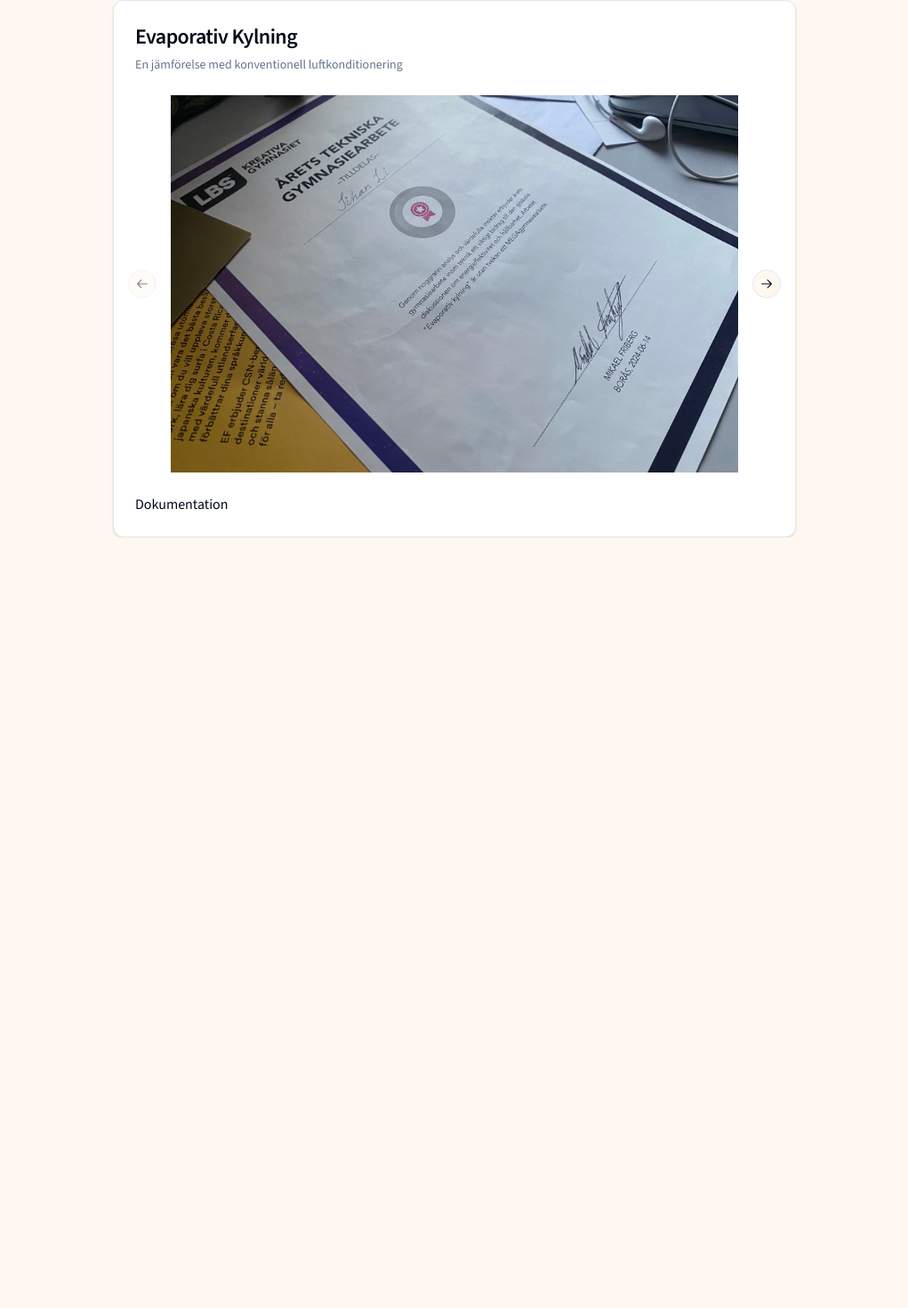
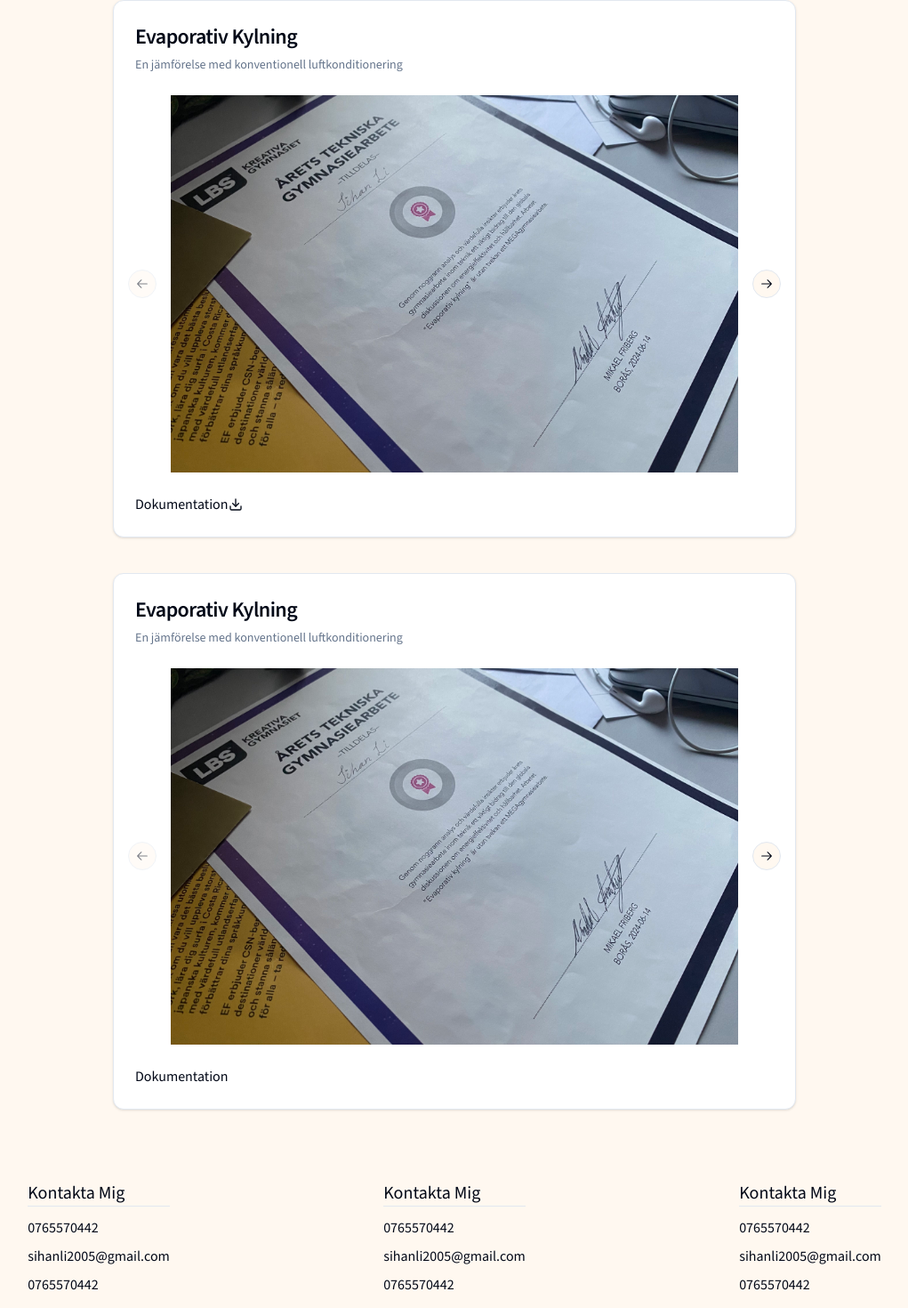
Before and after one commit to 5ih4n/sihan-portfolio, a Next.js app: page / in a window 1280 px wide. Shown: the part 895-2365 px from the top of the page at 89% size, without its empty margins (129-1150 px from the left). Before the commit the page ends 1579 px from the top, so only its background shows below. Built offline with nearby package versions, Linux system fonts and the light colour scheme.

Commit message:
small fixes, landing page arrow and footer template

```diff
--- /dev/null
+++ b/app/components/Footer.tsx
@@ -0,0 +1,42 @@
+import Link from "next/link"
+import { ModeToggle } from "./ModeToggle"
+import { Oswald} from 'next/font/google'
+import { Separator } from "@/components/ui/separator"
+
+const oswald = Oswald({ subsets: ["latin"], variable: '--font-oswald' });
+
+export const Footer = () => {
+  return (
+    <footer className="flex flex-wrap flex-row max-w-screen-2xl mx-auto p-10 justify-around h-4/5">
+        <div className="">
+            <h3 className="text-xl">Kontakta Mig</h3>
+            <Separator />
+            <ul className="mt-3">
+                <li className="my-2"><a href="/#">0765570442</a></li>
+                <li className="my-2"><a href="/#">sihanli2005@gmail.com</a></li>
+                <li className="my-2"><a href="/#">0765570442</a></li>
+            </ul>
+        </div>
+
+        <div className="">
+            <h3 className="text-xl">Kontakta Mig</h3>
+            <Separator />
+            <ul className="mt-3">
+                <li className="my-2"><a href="/#">0765570442</a></li>
+                <li className="my-2"><a href="/#">sihanli2005@gmail.com</a></li>
+                <li className="my-2"><a href="/#">0765570442</a></li>
+            </ul>
+        </div>
+
+        <div className="">
+            <h3 className="text-xl">Kontakta Mig</h3>
+            <Separator />
+            <ul className="mt-3">
+                <li className="my-2"><a href="/#">0765570442</a></li>
+                <li className="my-2"><a href="/#">sihanli2005@gmail.com</a></li>
+                <li className="my-2"><a href="/#">0765570442</a></li>
+            </ul>
+        </div>
+    </footer>
+  )
+}
--- a/app/layout.tsx
+++ b/app/layout.tsx
@@ -3,6 +3,7 @@
 import "./globals.css";
 import { Navbar } from "./components/Navbar";
 import { ThemeProvider } from "./components/ThemeProvider";
+import { Footer } from "./components/Footer";
 
 const oswald = Oswald({ subsets: ["latin"], variable: '--font-oswald' });
 const source_Sans_3 = Source_Sans_3({ subsets: ["latin"] });
@@ -28,6 +29,7 @@
         >
           <Navbar/>
             {children}
+          <Footer />
         </ThemeProvider>
       </body>
     </html>
--- a/app/page.tsx
+++ b/app/page.tsx
@@ -6,25 +6,73 @@
 import { Carousel, CarouselContent, CarouselItem, CarouselNext, CarouselPrevious } from "@/components/ui/carousel";
 import { Fan } from "./components/FanSvg";
 import { Reveal } from "./components/Reveal";
+import { ChevronDown, Download } from "lucide-react";
 
 export default function Home() {
   return (
     <section className="max-w-screen-xl mx-auto">
       <div className="noNavHeight animate-smoothSlide relative px-52 flex justify-center">
         <div className="block w-full my-auto"><LandingLines2/></div>
-        <div className="absolute top-1/2 left-1/2 transform -translate-x-1/2 -translate-y-1/2">
+        <div className="absolute top-1/2 left-1/2 transform -translate-x-1/2 -translate-y-1/2 w-full">
           <h1 className="text-center text-3xl m-2">Jag är Sihan Li</h1>
           <div className="h-20"><Profession/></div>
           <div className="mx-auto w-fit m-2">
-            <a href="/#" className="m-2 contactLink">Kontakta Mig</a>
-            <a href="/#" className="m-2 contactLink">Se Mitt Arbete</a>
+            <a href="/#" className="m-2 contactLink w-40">Kontakta Mig</a>
+            <a href="/#" className="m-2 contactLink w-40">Se Mitt Arbete</a>
           </div>
         </div>
+        <div className="animate-bounce mx-auto w-max absolute bottom-3">
+          <ChevronDown size={40} />
+        </div>
       </div>
-      <div className="h-screen">
-        <Reveal><h2 className="mx-auto w-fit text-3xl my-10">Senaste Projekt</h2></Reveal>
+      <div className="">
+        <Reveal><h2 className="mx-auto w-fit text-3xl my-5">Senaste Projekt</h2></Reveal>
         <Reveal>
-          <Card className="max-w-screen-md mx-auto overflow-hidden h-max">
+          <Card className="max-w-screen-md mx-auto overflow-hidden h-max my-10">
+            <CardHeader>
+              <Reveal><CardTitle className="text-2xl">Evaporativ Kylning</CardTitle></Reveal>
+              <Reveal><CardDescription>En jämförelse med konventionell luftkonditionering</CardDescription></Reveal>
+            </CardHeader>
+            <CardContent>
+              <Carousel className="mx-10">
+                <CarouselContent>
+                    <CarouselItem>
+                    <Image
+                        src="/evaporative2.jpg"
+                        alt="Bild på dokumentet"
+                        fill={true}
+                        priority
+                        className="mx-auto"
+                      />
+                    </CarouselItem>
+                    <CarouselItem>
+                      <Image
+                        src="/gymnasiearbeteTitel.png"
+                        alt="Bild på dokumentet"
+                        height={300}
+                        width={300}
+                        className="mx-auto"
+                      />
+                    </CarouselItem>
+                    <CarouselItem >
+                      <p className="p-2">Mitt gymnasiearbete omfattade en teknisk undersökning om Lorem ipsum dolor sit amet consectetur adipisicing elit.
+                        Saepe fugiat quas quam aspernatur voluptate veniam culpa, quis
+                        tempora quisquam iusto quaerat molestiae nesciunt est rerum commodi nemo deserunt facere maxime!</p>
+                    </CarouselItem>
+                </CarouselContent>
+                <CarouselPrevious />
+                <CarouselNext />
+              </Carousel>
+            </CardContent>
+            <CardFooter className="flex justify-items-center flex-row">
+              <a href="/#">Dokumentation</a>
+              <Download size={16}/>
+            </CardFooter>
+          </Card>
+        </Reveal>
+
+        <Reveal>
+          <Card className="max-w-screen-md mx-auto overflow-hidden h-max mb-10">
             <CardHeader>
               <Reveal><CardTitle className="text-2xl">Evaporativ Kylning</CardTitle></Reveal>
               <Reveal><CardDescription>En jämförelse med konventionell luftkonditionering</CardDescription></Reveal>
@@ -66,7 +114,6 @@
           </Card>
         </Reveal>
       </div>
-
     </section>
   );
 }
--- /dev/null
+++ b/components/ui/separator.tsx
@@ -0,0 +1,31 @@
+"use client"
+
+import * as React from "react"
+import * as SeparatorPrimitive from "@radix-ui/react-separator"
+
+import { cn } from "@/lib/utils"
+
+const Separator = React.forwardRef<
+  React.ElementRef<typeof SeparatorPrimitive.Root>,
+  React.ComponentPropsWithoutRef<typeof SeparatorPrimitive.Root>
+>(
+  (
+    { className, orientation = "horizontal", decorative = true, ...props },
+    ref
+  ) => (
+    <SeparatorPrimitive.Root
+      ref={ref}
+      decorative={decorative}
+      orientation={orientation}
+      className={cn(
+        "shrink-0 bg-border",
+        orientation === "horizontal" ? "h-[1px] w-full" : "h-full w-[1px]",
+        className
+      )}
+      {...props}
+    />
+  )
+)
+Separator.displayName = SeparatorPrimitive.Root.displayName
+
+export { Separator }
--- a/package.json
+++ b/package.json
@@ -11,6 +11,7 @@
   "dependencies": {
     "@radix-ui/react-dropdown-menu": "^2.1.0",
     "@radix-ui/react-icons": "^1.3.0",
+    "@radix-ui/react-separator": "^1.1.0",
     "@radix-ui/react-slot": "^1.1.0",
     "@radix-ui/react-switch": "^1.1.0",
     "class-variance-authority": "^0.7.0",
```
Also changed, not shown: 1 other file (tests, documents, lock files or other folders).
